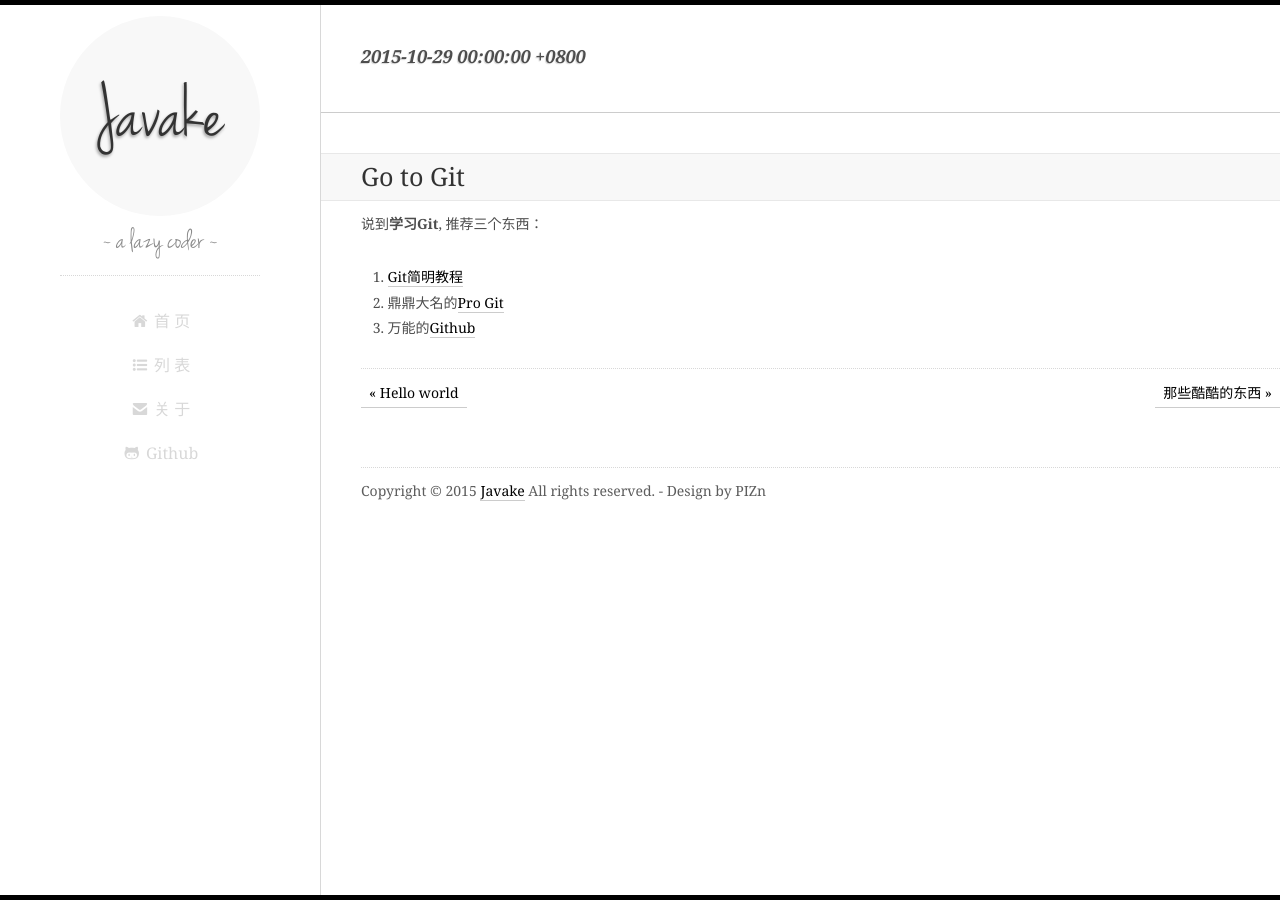
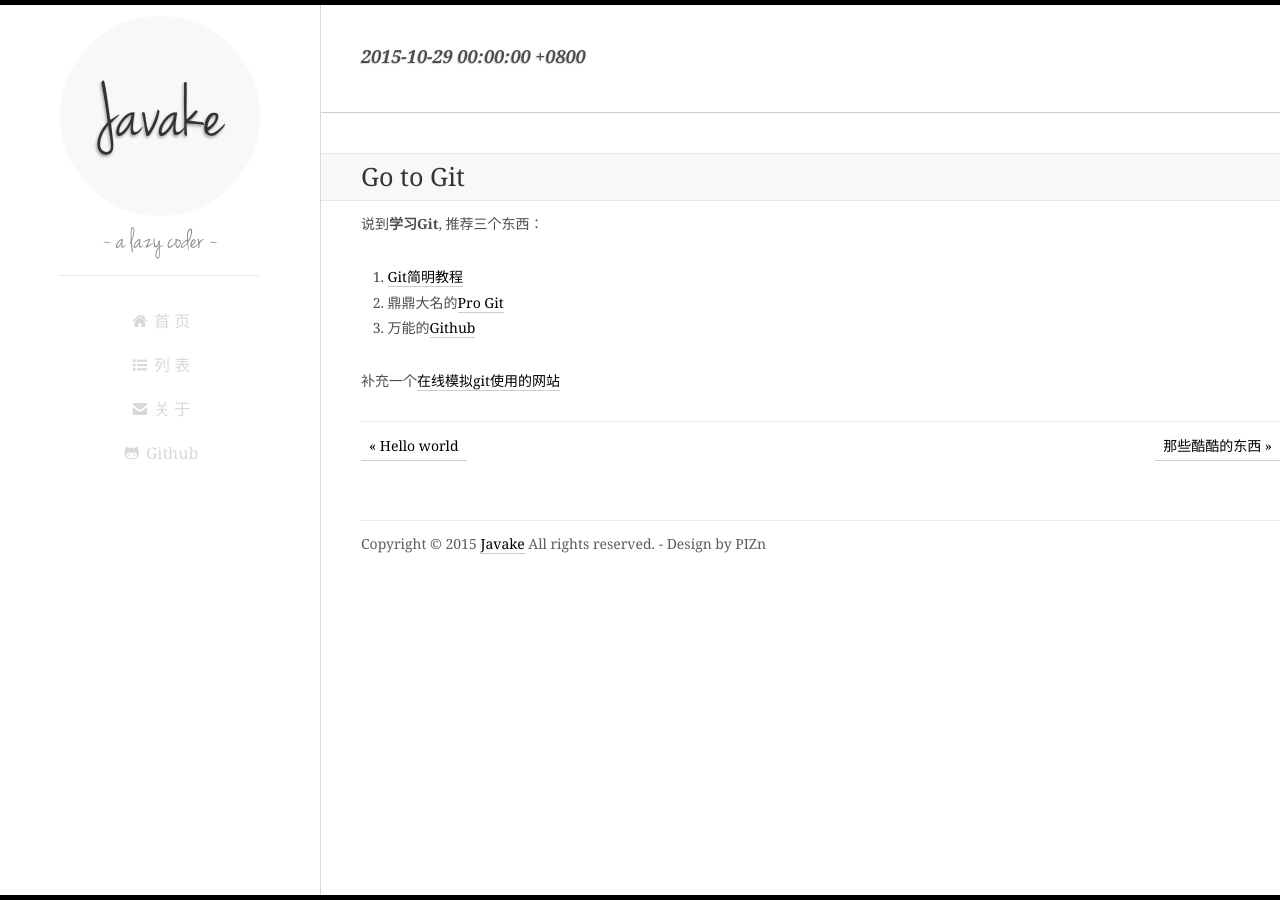
Before and after one commit to javake/javake.github.io, a Jekyll site: the page built from _posts/2015-10-29-go-to-git.md, in a window 1280 px wide. Built offline with Jekyll 4.4.1, drawn with Linux system fonts in a browser that asks for light colours; Markdown is read by kramdown in place of the engine named in the settings.

Commit message:
Update 2015-10-29-go-to-git.md

```diff
--- a/_posts/2015-10-29-go-to-git.md
+++ b/_posts/2015-10-29-go-to-git.md
@@ -10,3 +10,5 @@ keyword: javake, blog, git
 1. [Git简明教程](http://rogerdudler.github.io/git-guide/index.zh.html)
 2. 鼎鼎大名的[Pro Git](http://git-scm.com/book/zh/v2)
 3. 万能的[Github](http://github.com)
+
+补充一个[在线模拟git使用的网站](https://try.github.io/levels/1/challenges/1)
```
